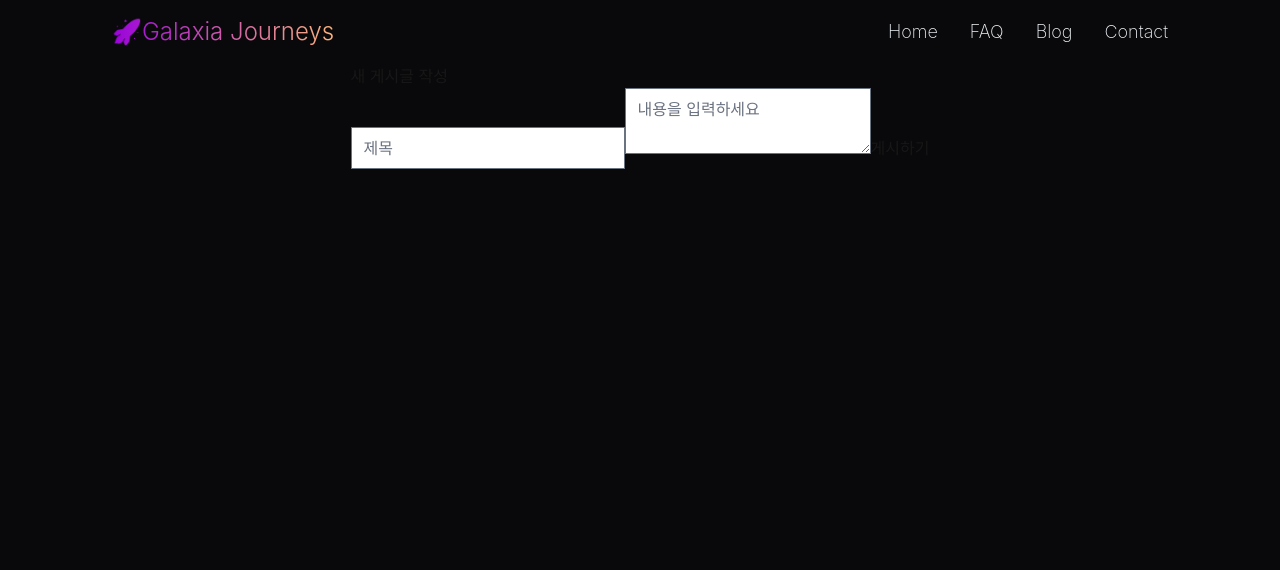
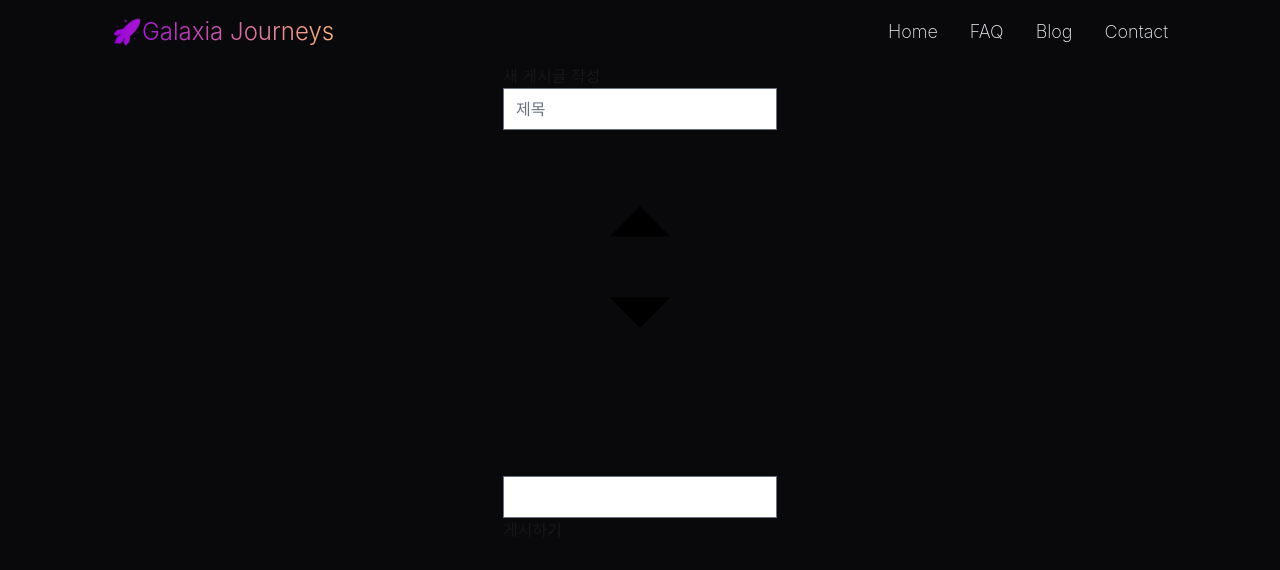
Before and after one commit to cotychunsik/sample-04, a Next.js app: page /pages/BlogEditor in a window 1280 px wide. Shown: the top 570 px of the page. Built offline with nearby package versions, Linux system fonts and the light colour scheme; no server answers.

Commit message:
충돌좀그만하라고

```diff
--- a/src/app/pages/BlogEditor/page.tsx
+++ b/src/app/pages/BlogEditor/page.tsx
@@ -1,12 +1,18 @@
 'use client';
 
 import { useState, useEffect } from 'react';
+import dynamicImport from 'next/dynamic'; // 이름을 'dynamicImport'로 변경하여 충돌 방지
 import { useSearchParams } from 'next/navigation';
 import { ref, get, child, set } from 'firebase/database';
 import { database } from '../../../../firebaseConfig';
 
+// Quill 에디터를 동적으로 로드 (SSR을 방지)
+const ReactQuill = dynamicImport(() => import('react-quill'), { ssr: false });
+
+export const dynamicRendering = 'force-dynamic'; // 동적 렌더링 강제
+
 export default function BlogEditor() {
-  const searchParams = useSearchParams(); // 이 훅을 클라이언트 컴포넌트 최상단에서 사용
+  const searchParams = useSearchParams();
   const postIndex = searchParams.get('postIndex');
   const [title, setTitle] = useState('');
   const [content, setContent] = useState('');
@@ -52,10 +58,10 @@ export default function BlogEditor() {
         value={title}
         onChange={(e) => setTitle(e.target.value)}
       />
-      <textarea
-        placeholder="내용을 입력하세요"
+      <ReactQuill
         value={content}
-        onChange={(e) => setContent(e.target.value)}
+        onChange={setContent}
+        theme="snow"
       />
       <button onClick={handleSavePost}>
         {postIndex !== null ? '수정하기' : '게시하기'}
```
